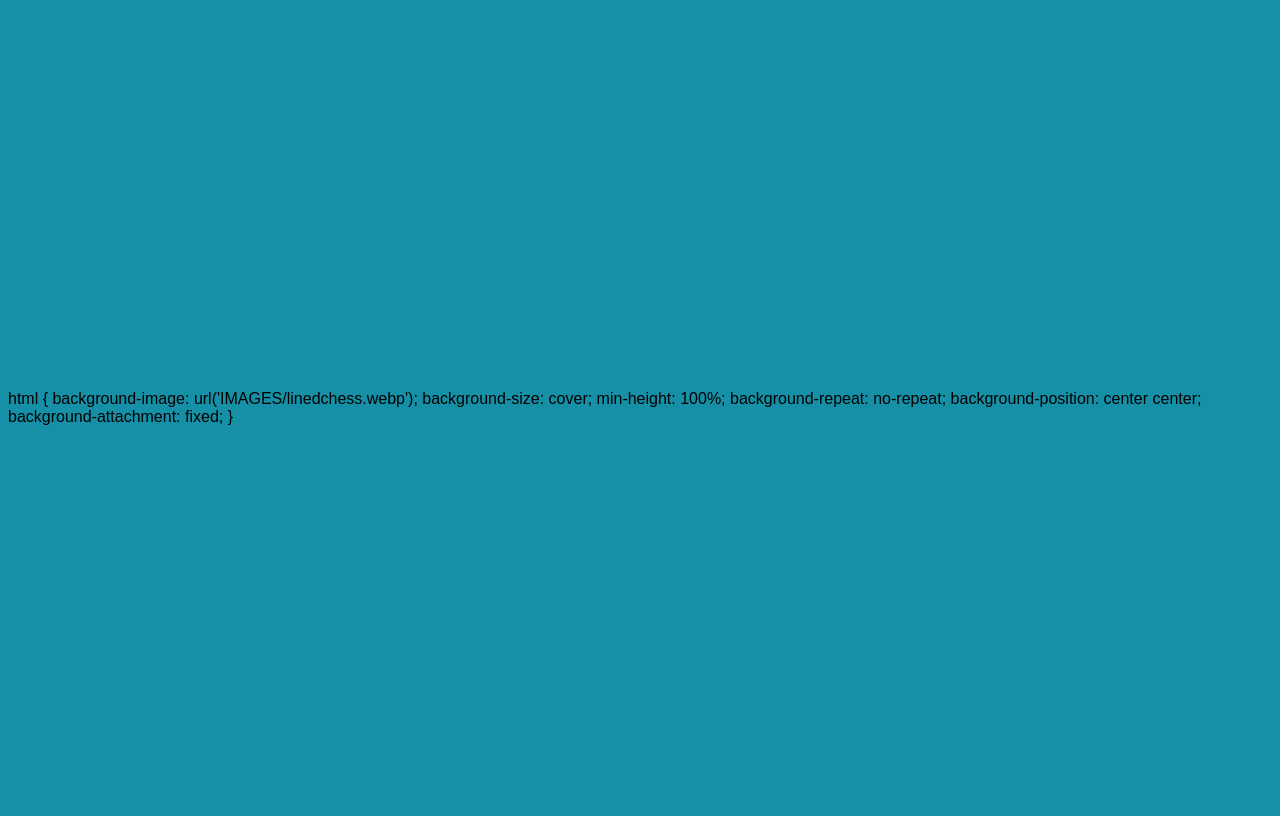
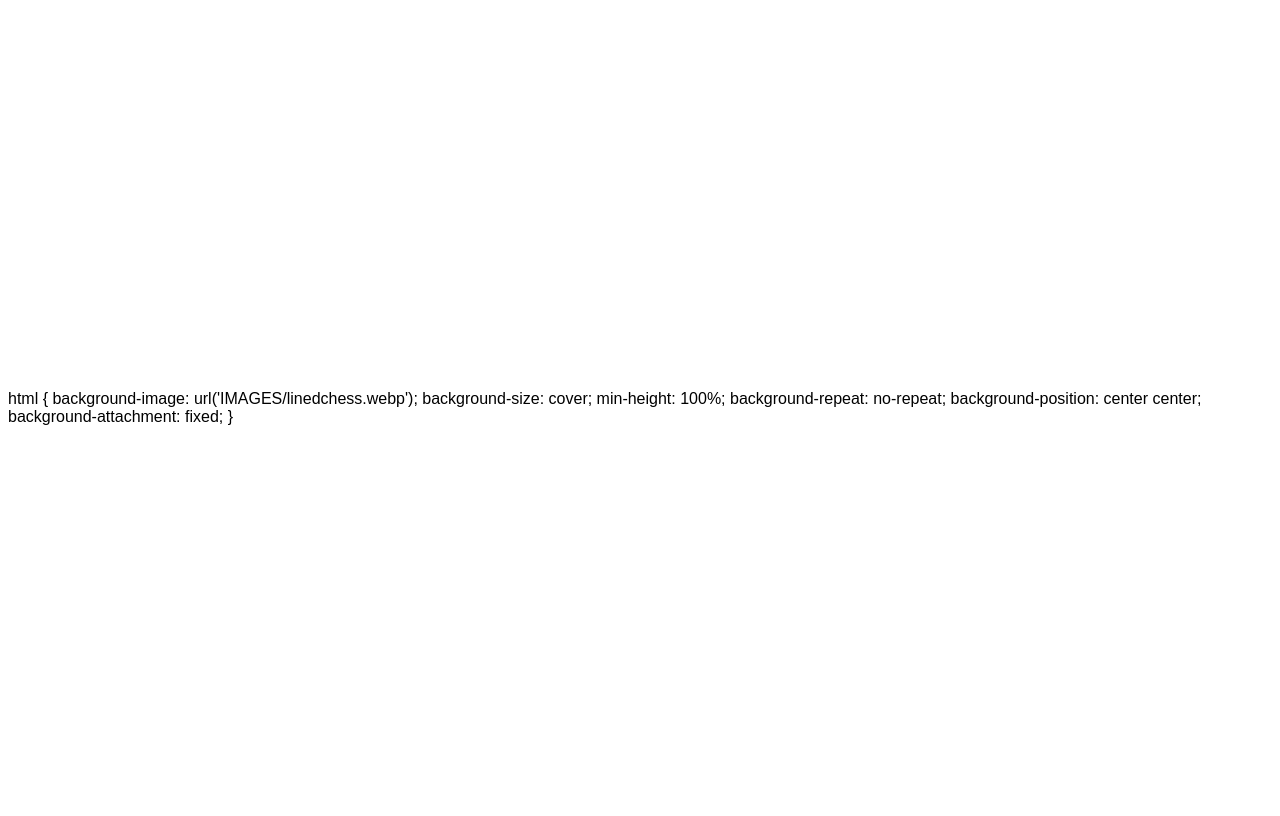
Before and after one commit to bossansh/MrMillard-P2, a PHP site: page /surveyanswer.php in a window 1280 px wide. Run offline with PHP 8.4, Linux system fonts and the light colour scheme.

Commit message:
Update phpcss.css

```diff
--- a/FinalProject/phpcss.css
+++ b/FinalProject/phpcss.css
@@ -1,5 +1,4 @@
 body {
-	background: #1690A7;
 	display: flex;
 	justify-content: center;
 	align-items: center;
```
